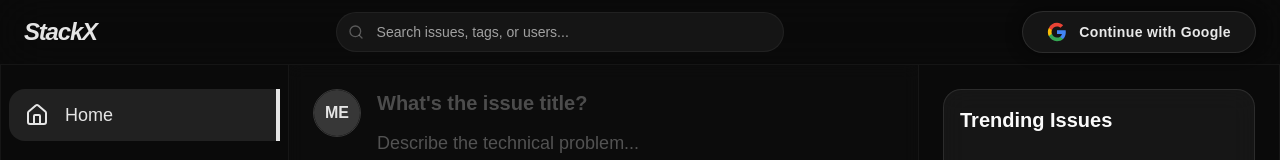
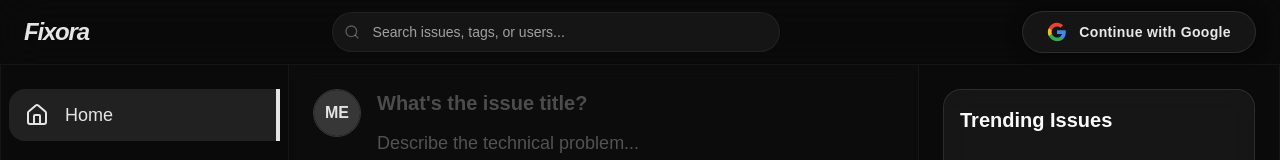
Before and after one commit to AayushPatel1110/AI_STS, a React (Vite) app in the folder frontend/: page / in a window 1280 px wide. Shown: the top 160 px of the page. Built offline with nearby package versions, Linux system fonts and the light colour scheme; no server answers.

Commit message:
[Change]Renamed the Website

```diff
--- a/frontend/index.html
+++ b/frontend/index.html
@@ -1,13 +1,16 @@
 <!doctype html>
 <html lang="en" class="dark">
+
 <head>
   <meta charset="UTF-8" />
   <link rel="icon" type="image/svg+xml" href="/favicon.svg" />
   <meta name="viewport" content="width=device-width, initial-scale=1.0" />
-    <title>frontend</title>
+  <title>Fixora | Intelligent Support System</title>
 </head>
+
 <body>
   <div id="root"></div>
   <script type="module" src="/src/main.jsx"></script>
 </body>
+
 </html>
--- a/frontend/src/components/TopBar.jsx
+++ b/frontend/src/components/TopBar.jsx
@@ -14,7 +14,7 @@ const TopBar = () => {
         {/* Brand */}
         <Link to="/" className="flex items-center gap-2">
           <h1 className="text-2xl font-black italic tracking-tighter text-primary select-none">
-            StackX
+            Fixora
           </h1>
         </Link>
 
```
Lines whose indentation alone changed are shown as unchanged.
